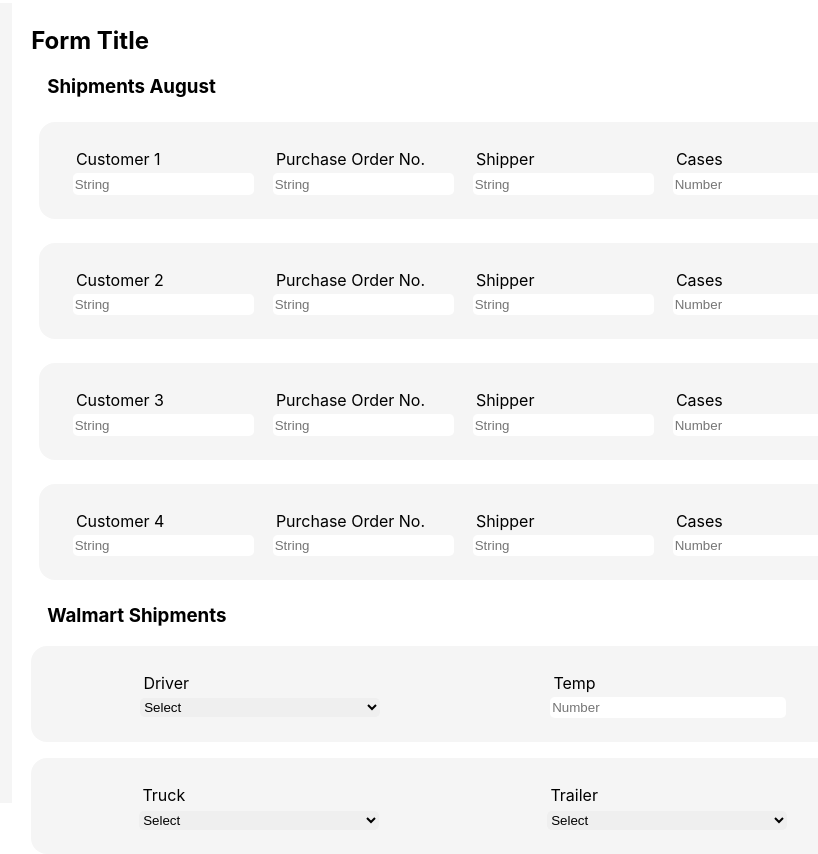
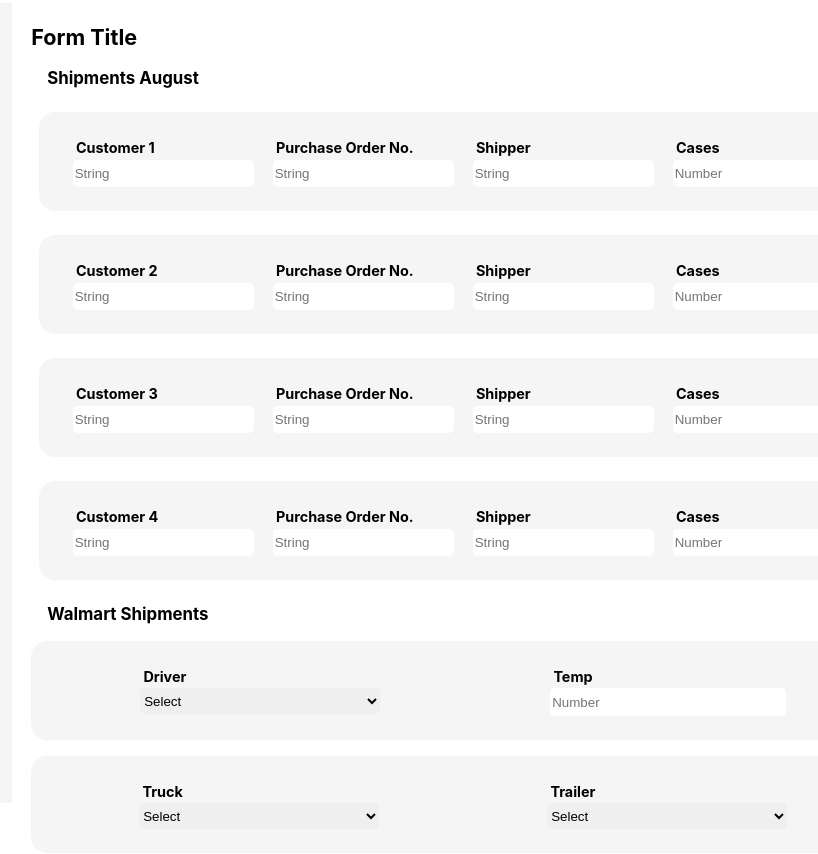
Before and after one commit to RiazCKhan/SR-front-end-test, a React (Create React App) app: page / in a window 1280 px wide. Shown: the whole page, without its empty margins (180-998 px from the left). Built offline with nearby package versions, Linux system fonts and the light colour scheme.

Commit message:
update font size, weight, + padding

```diff
--- a/src/App.css
+++ b/src/App.css
@@ -1,5 +1,7 @@
 body {
   overflow: hidden;
+  font-size: 0.9rem;
+  font-weight: bold;
 }
 
 h1 {
@@ -16,13 +18,13 @@ div {
 
 input {
   border-radius: 0.3rem;
-  height: 1.2rem;
+  height: 1.6rem;
   border: none;
 }
 
 select {
   border-radius: 0.3rem;
-  height: 1.2rem;
+  height: 1.6rem;
   border: none;
 }
 
```
